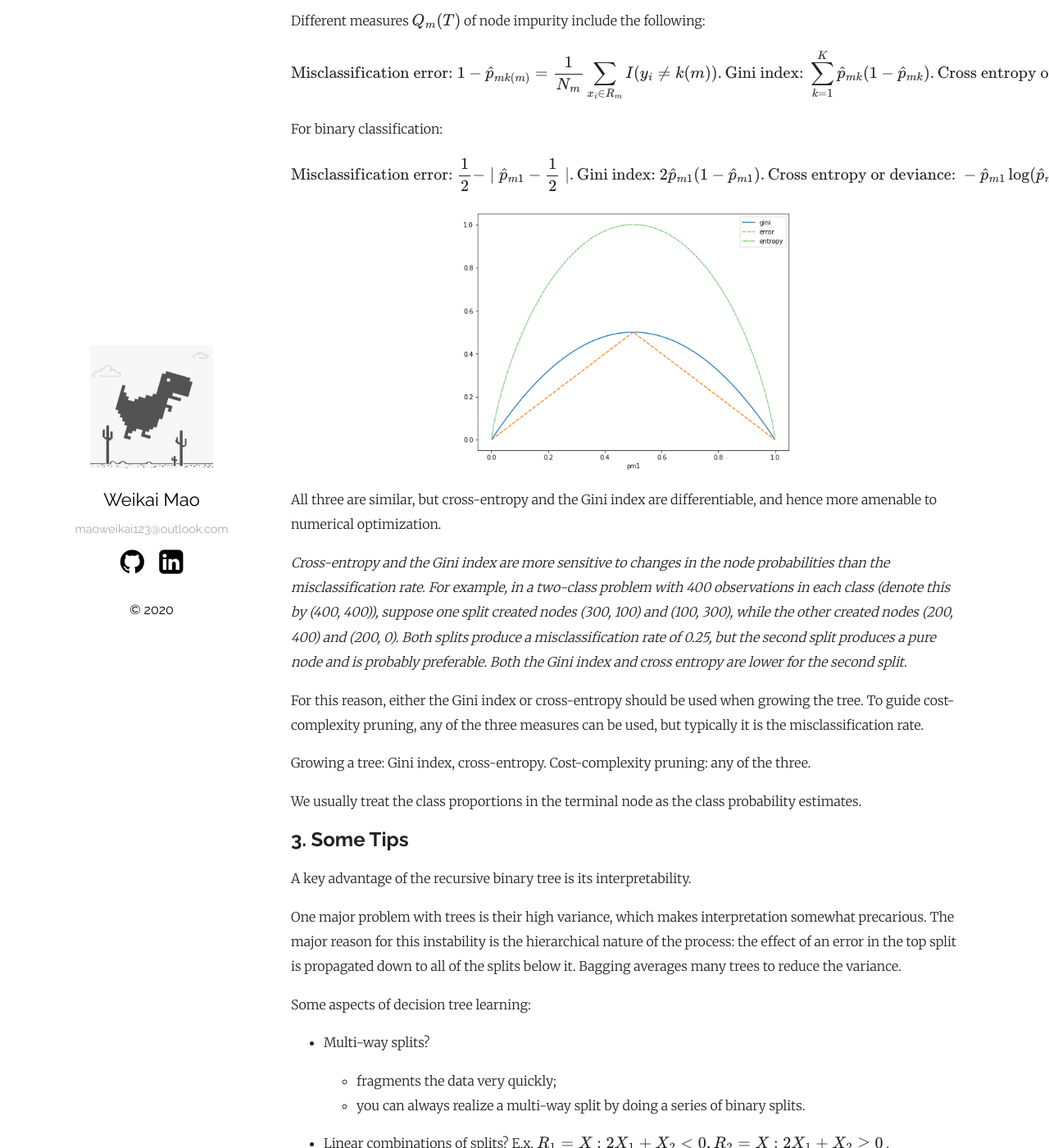
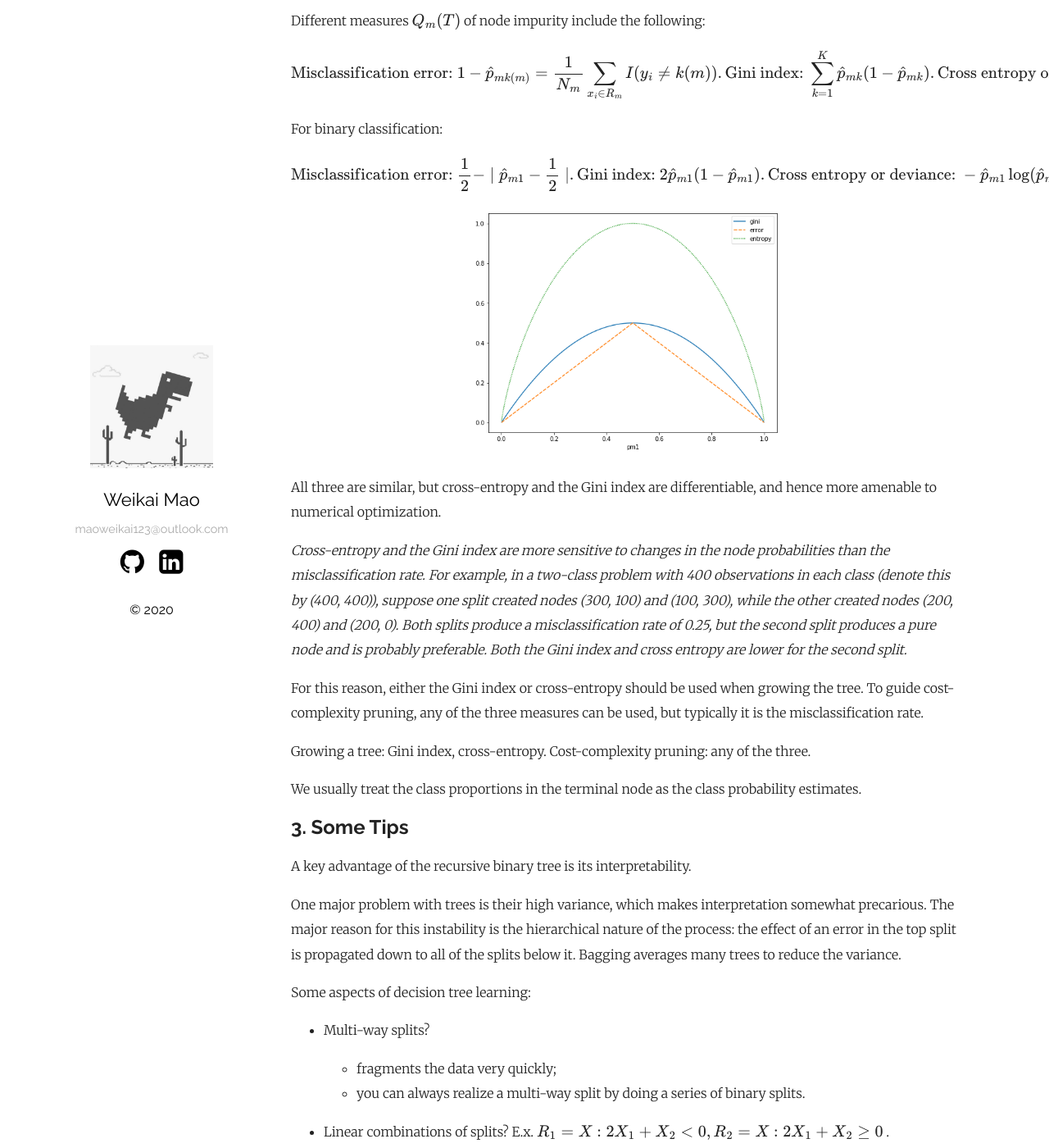
Before and after one commit to WalkerMao/walkermao.github.io, a Jekyll site: the page built from _posts/2020-03-12-Decision-Trees.md, in a window 1280 px wide and 1400 px high, scrolled down 2496 px. Shown: the whole window at 82% size. Built offline with Jekyll 4.4.1, drawn with Linux system fonts in a browser that asks for light colours; formulas are drawn with MathJax 3; comment, search, counter and statistics services are not loaded.

Commit message:
update Decision-Trees.md

```diff
--- a/_posts/2020-03-12-Decision-Trees.md
+++ b/_posts/2020-03-12-Decision-Trees.md
@@ -94,7 +94,7 @@
 \text{Misclassification error: } \frac{1}{2} -  \mid \hat{p}_{m1}-\frac{1}{2} \mid. \\\text{Gini index: } 2 \hat{p}_{m1} (1-\hat{p}_{m1}). \\\text{Cross entropy or deviance: } - \hat{p}_{m1} \log(\hat{p}_{m1}) - (1-\hat{p}_{m1}) \log(1-\hat{p}_{m1}).
 $$
 
-<img class="center" src="/pictures/Three-measures.png" alt="Three-measures" style="zoom: 70%;" />
+<div style="text-align: center"> <img src="/pictures/Three-measures.png" alt="Three-measures" style="zoom: 70%;" /> </div>
 
 All three are similar, but cross-entropy and the Gini index are differentiable, and hence more amenable to numerical optimization.
 
--- a/_sass/plain.scss
+++ b/_sass/plain.scss
@@ -248,10 +248,3 @@
   padding-bottom: 10px;
   font-weight: normal;
 }
-
-.center {
-  display: block;
-  margin-left: auto;
-  margin-right: auto;
-  width: 50%;
-}
```
